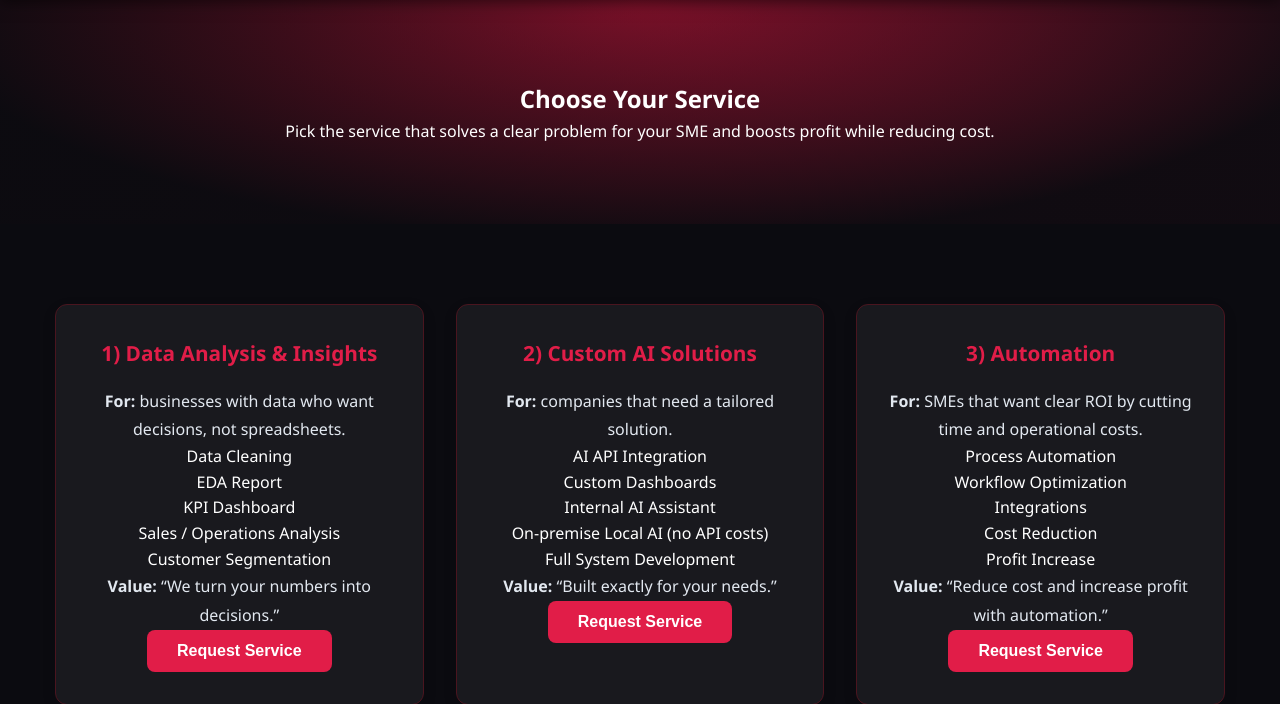
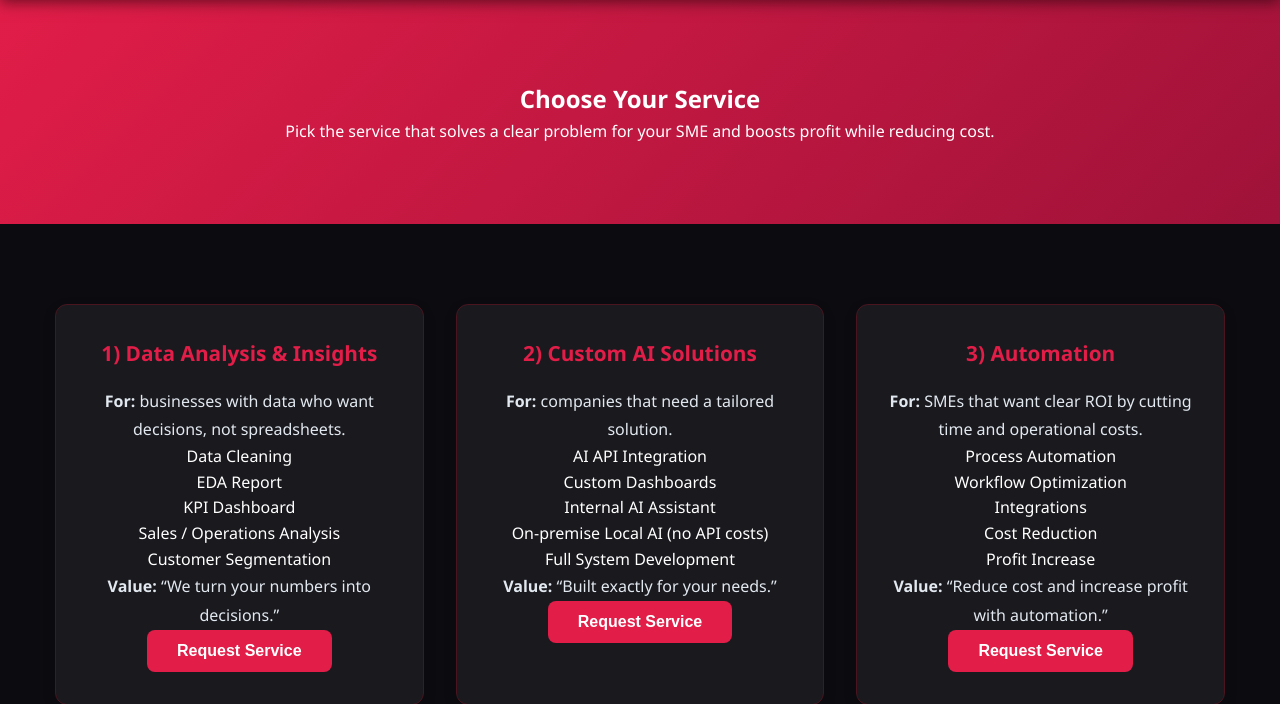
Before and after one commit to omaressa123/vortexwebsite, a Flask app: page /services in a window 1280 px wide. Shown: the part 70-774 px from the top of the page. Run offline with Flask 3, Linux system fonts and the light colour scheme; parts of the project's set-up code (start-up, migrations or seed data) failed here and were passed over; some libraries are stand-ins or nearby versions.

Commit message:
Update hero section background to red gradient theme

```diff
--- a/static/style.css
+++ b/static/style.css
@@ -106,8 +106,7 @@ body {
    ======================================== */
 .hero {
     padding: 80px 0;
-    background: radial-gradient(1200px 400px at 50% 0%, rgba(225, 29, 72, 0.35) 0%, rgba(11, 11, 16, 0.95) 60%),
-                linear-gradient(135deg, #16060a 0%, #7f0f2a 100%);
+    background: linear-gradient(135deg, #e11d48 0%, #9f1239 100%);
     color: white;
     text-align: center;
 }
```
